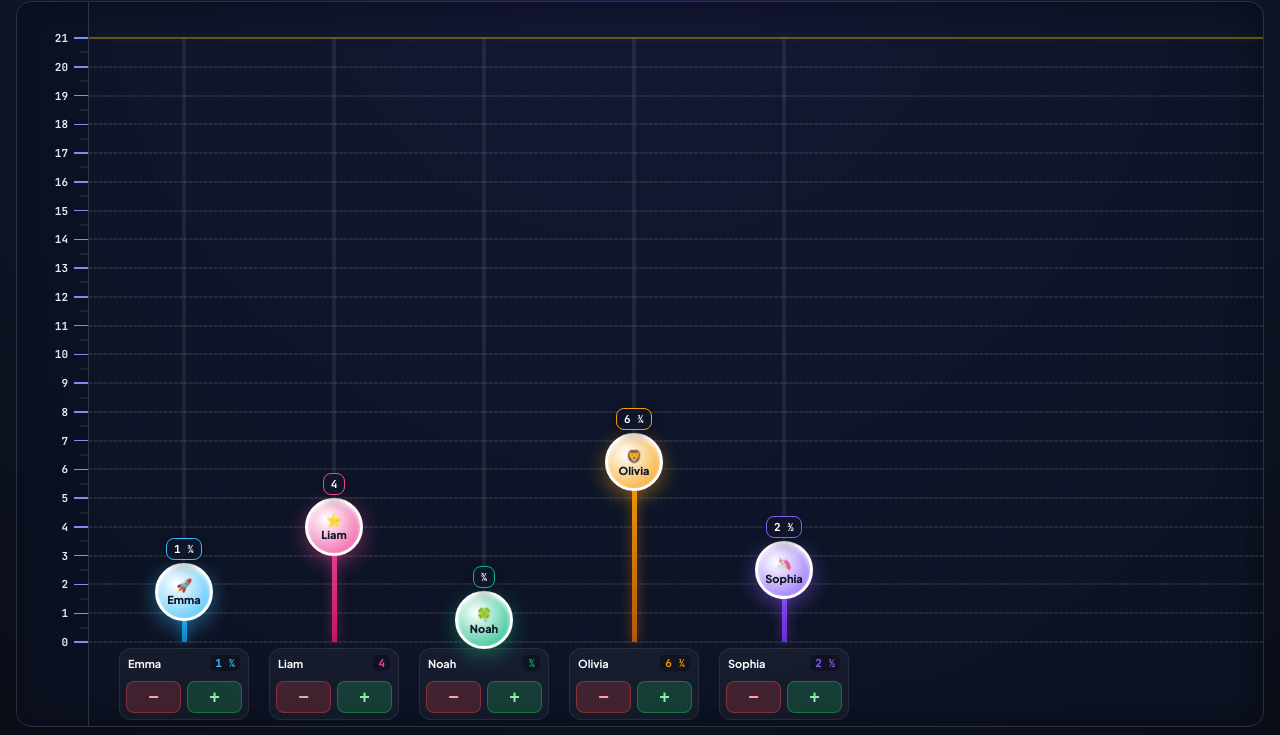
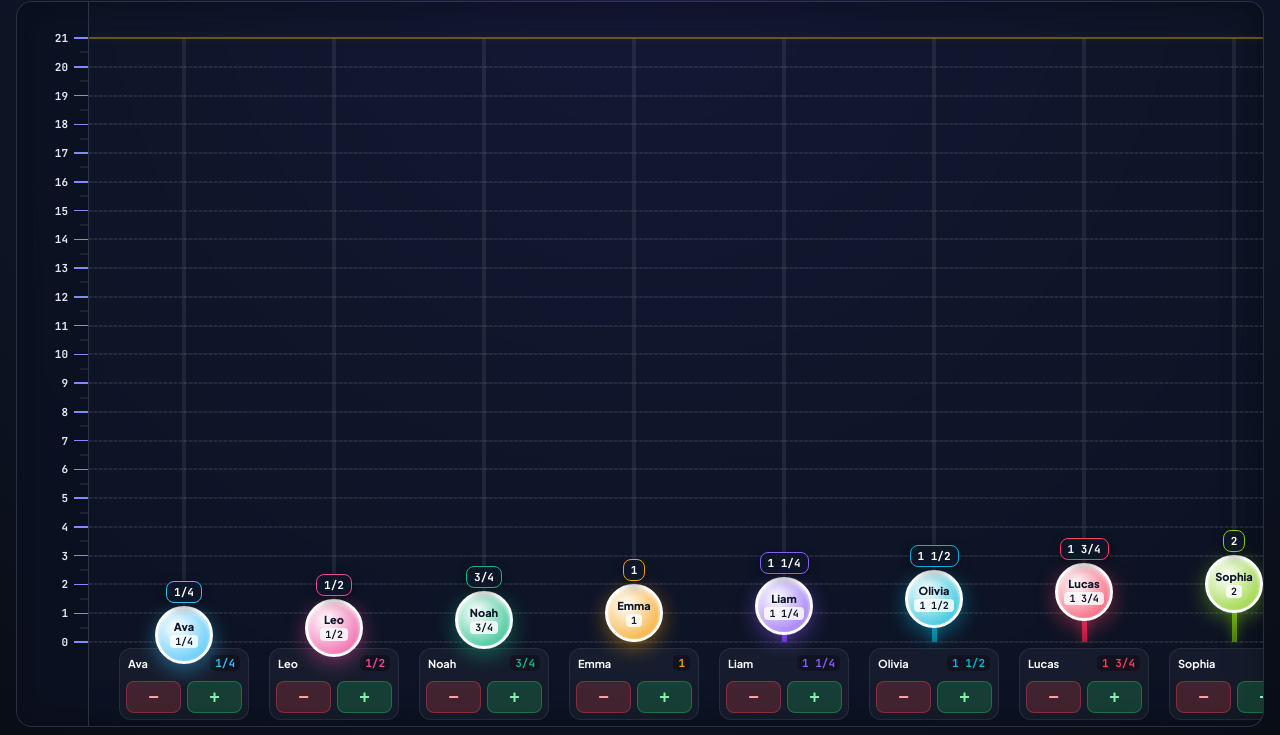
Before and after one commit to afsalcheekode/student-progress-tracker, a plain HTML site: page index.html in a window 1280 px wide. Shown: the part 65-800 px from the top of the page. Drawn offline with Linux system fonts and the light colour scheme.

Commit message:
Update fractional progression to 1/4, 1/2, 3/4, 1, 1 1/4, 1 1/2, 1 3/4, 2

```diff
--- a/index.html
+++ b/index.html
@@ -424,8 +424,21 @@
       text-transform: capitalize;
     }
 
+    .circle-score-pill {
+      font-family: var(--font-mono);
+      font-size: 10px;
+      font-weight: 800;
+      color: #0f172a;
+      background: rgba(255, 255, 255, 0.8);
+      padding: 1px 5px;
+      border-radius: 4px;
+      margin-top: 2px;
+      line-height: 1.1;
+      letter-spacing: -0.2px;
+    }
+
     .circle-avatar-icon {
-      font-size: 13px;
+      font-size: 12px;
       margin-bottom: 1px;
     }
 
@@ -862,9 +875,9 @@
       const rem = quarters % 4;
 
       let fracStr = "";
-      if (rem === 1) fracStr = "¼"; // 1/4
-      else if (rem === 2) fracStr = "½"; // 1/2
-      else if (rem === 3) fracStr = "¾"; // 3/4
+      if (rem === 1) fracStr = "1/4";
+      else if (rem === 2) fracStr = "1/2";
+      else if (rem === 3) fracStr = "3/4";
 
       if (whole === 0) return fracStr;
       if (rem === 0) return `${whole}`;
@@ -872,18 +885,7 @@
     }
 
     function formatFractionVerbose(quarters) {
-      if (quarters === 0) return "0";
-      const whole = Math.floor(quarters / 4);
-      const rem = quarters % 4;
-
-      let frac = "";
-      if (rem === 1) frac = "1/4";
-      else if (rem === 2) frac = "1/2";
-      else if (rem === 3) frac = "3/4";
-
-      if (whole === 0) return frac;
-      if (rem === 0) return `${whole}`;
-      return `${whole} ${frac}`;
+      return formatFraction(quarters);
     }
 
     /* =========================================================================
@@ -905,7 +907,7 @@
     /* =========================================================================
        DATA STORE
        ========================================================================= */
-    const STORAGE_KEY = 'student_progress_data_v1';
+    const STORAGE_KEY = 'student_progress_data_v2';
     let students = [];
 
     function saveToStorage() {
@@ -937,13 +939,16 @@
       } catch (e) {
         console.error(e);
       }
-      // Default initial mock students
+      // Initial students showing requested sequence: 1/4, 1/2, 3/4, 1, 1 1/4, 1 1/2, 1 3/4, 2
       students = [
-        { id: '1', name: 'Emma', quarters: 7, colorIndex: 0 },    // 1 3/4
-        { id: '2', name: 'Liam', quarters: 16, colorIndex: 1 },   // 4
+        { id: '1', name: 'Ava', quarters: 1, colorIndex: 0 },     // 1/4
+        { id: '2', name: 'Leo', quarters: 2, colorIndex: 1 },     // 1/2
         { id: '3', name: 'Noah', quarters: 3, colorIndex: 2 },    // 3/4
-        { id: '4', name: 'Olivia', quarters: 25, colorIndex: 3 }, // 6 1/4
-        { id: '5', name: 'Sophia', quarters: 10, colorIndex: 4 }  // 2 1/2
+        { id: '4', name: 'Emma', quarters: 4, colorIndex: 3 },    // 1
+        { id: '5', name: 'Liam', quarters: 5, colorIndex: 4 },    // 1 1/4
+        { id: '6', name: 'Olivia', quarters: 6, colorIndex: 5 },  // 1 1/2
+        { id: '7', name: 'Lucas', quarters: 7, colorIndex: 6 },   // 1 3/4
+        { id: '8', name: 'Sophia', quarters: 8, colorIndex: 7 }   // 2
       ];
     }
 
@@ -1039,8 +1044,8 @@
               <!-- Floating Top Circle with Student Name -->
               <div class="top-circle-badge" onclick="editStudent('${student.id}')" title="Click to edit ${student.name}">
                 <div class="score-tag-float">${fractionFormatted}</div>
-                <div class="circle-avatar-icon">${palette.avatar}</div>
                 <div class="circle-name">${student.name}</div>
+                <div class="circle-score-pill">${fractionFormatted}</div>
               </div>
 
             </div>
@@ -1060,7 +1065,7 @@
                 onpointerup="stopHoldAdjust(event)"
                 onpointerleave="stopHoldAdjust(event)"
                 onpointercancel="stopHoldAdjust(event)"
-                title="Decrease (-¼)">
+                title="Decrease (-1/4)">
                 −
               </button>
               <button class="step-btn step-btn-plus"
@@ -1068,7 +1073,7 @@
                 onpointerup="stopHoldAdjust(event)"
                 onpointerleave="stopHoldAdjust(event)"
                 onpointercancel="stopHoldAdjust(event)"
-                title="Increase (+¼)">
+                title="Increase (+1/4)">
                 +
               </button>
             </div>
@@ -1117,13 +1122,15 @@
 
     function loadSampleData() {
       students = [
-        { id: '1', name: 'Sophia', quarters: 84, colorIndex: 0 },  // 21 (Goal reached!)
-        { id: '2', name: 'Alexander', quarters: 65, colorIndex: 1 },// 16 1/4
-        { id: '3', name: 'Liam', quarters: 42, colorIndex: 2 },    // 10 1/2
-        { id: '4', name: 'Mia', quarters: 29, colorIndex: 3 },     // 7 1/4
-        { id: '5', name: 'Noah', quarters: 15, colorIndex: 4 },    // 3 3/4
-        { id: '6', name: 'Emma', quarters: 7, colorIndex: 5 },     // 1 3/4
-        { id: '7', name: 'Lucas', quarters: 2, colorIndex: 6 }     // 1/2
+        { id: '1', name: 'Ava', quarters: 1, colorIndex: 0 },     // 1/4
+        { id: '2', name: 'Leo', quarters: 2, colorIndex: 1 },     // 1/2
+        { id: '3', name: 'Noah', quarters: 3, colorIndex: 2 },    // 3/4
+        { id: '4', name: 'Emma', quarters: 4, colorIndex: 3 },    // 1
+        { id: '5', name: 'Liam', quarters: 5, colorIndex: 4 },    // 1 1/4
+        { id: '6', name: 'Olivia', quarters: 6, colorIndex: 5 },  // 1 1/2
+        { id: '7', name: 'Lucas', quarters: 7, colorIndex: 6 },   // 1 3/4
+        { id: '8', name: 'Sophia', quarters: 8, colorIndex: 7 },  // 2
+        { id: '9', name: 'Maya', quarters: 84, colorIndex: 2 }    // 21 (Goal reached!)
       ];
       saveToStorage();
       renderStudents();
@@ -1178,8 +1185,8 @@
       document.getElementById('modal-title').innerHTML = `<span>👤</span> Add New Student`;
       document.getElementById('student-edit-id').value = '';
       document.getElementById('student-name-input').value = '';
-      document.getElementById('student-quarters-input').value = '0.25';
-      document.getElementById('student-quarters-preview').textContent = '= ¼';
+      document.getElementById('student-quarters-input').value = '0';
+      document.getElementById('student-quarters-preview').textContent = '= 0';
       document.getElementById('delete-student-btn').style.display = 'none';
       selectedColorIndex = students.length % PALETTE.length;
       buildColorSwatches();
```
